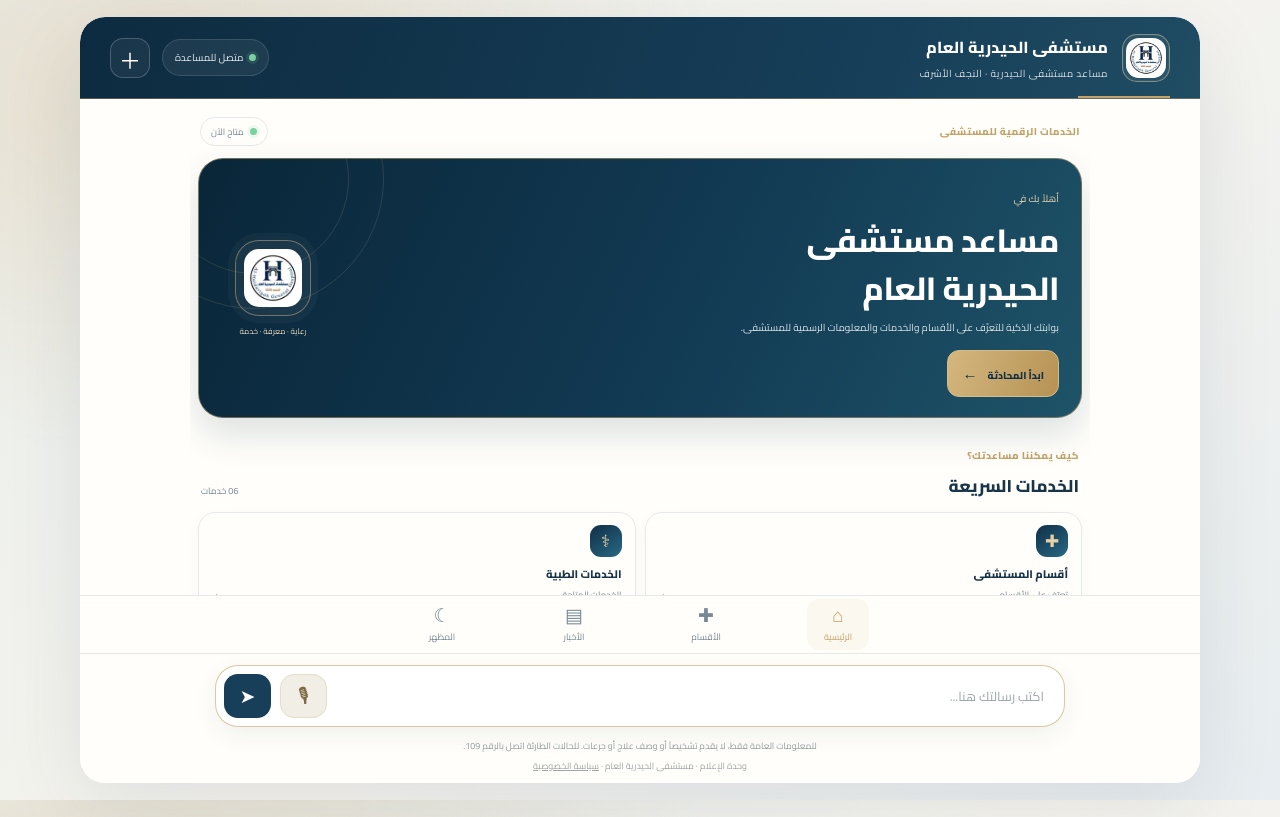
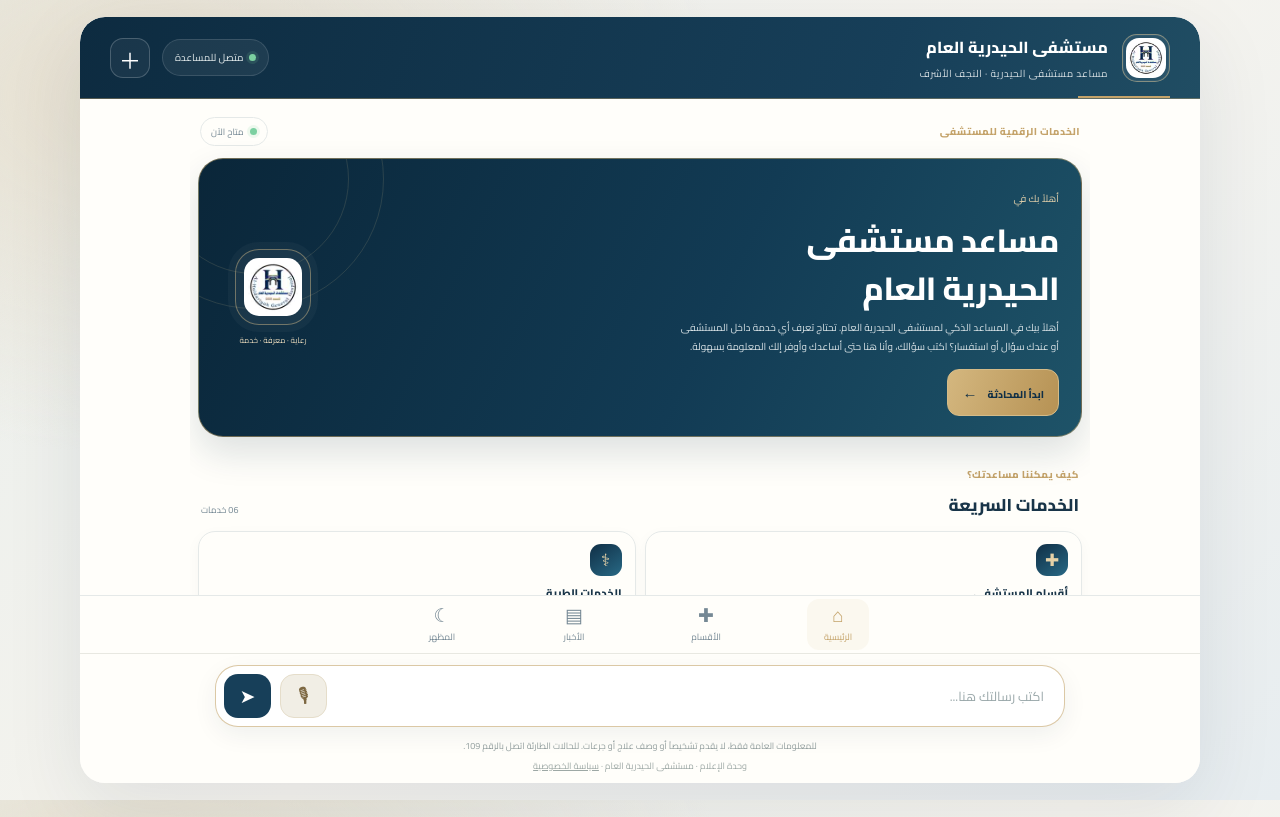
Before and after one commit to ama98996t-crypto/Al-Haydariyah-AI-Assistant, a plain HTML site: page index.html in a window 1280 px wide. Drawn offline with nearby package versions, Linux system fonts and the light colour scheme; no server answers.

Commit message:
Update assistant welcome message

```diff
--- a/index.html
+++ b/index.html
@@ -318,7 +318,7 @@ body[data-theme="dark"] .home-note{background:#c4a36a16}
     <div class="hero-copy">
       <span class="hero-kicker">أهلاً بك في</span>
       <h1>مساعد مستشفى<br>الحيدرية العام</h1>
-      <p>بوابتك الذكية للتعرّف على الأقسام والخدمات والمعلومات الرسمية للمستشفى.</p>
+      <p>أهلاً بيك في المساعد الذكي لمستشفى الحيدرية العام. تحتاج تعرف أي خدمة داخل المستشفى أو عندك سؤال أو استفسار؟ اكتب سؤالك، وأنا هنا حتى أساعدك وأوفر إلك المعلومة بسهولة.</p>
       <button class="hero-cta" data-q="السلام عليكم، عرفني بخدمات مساعد مستشفى الحيدرية">ابدأ المحادثة <span>←</span></button>
     </div>
     <div class="hero-emblem"><img src="./hospital-logo.jpg" alt="شعار مستشفى الحيدرية"><span>رعاية · معرفة · خدمة</span></div>
```
